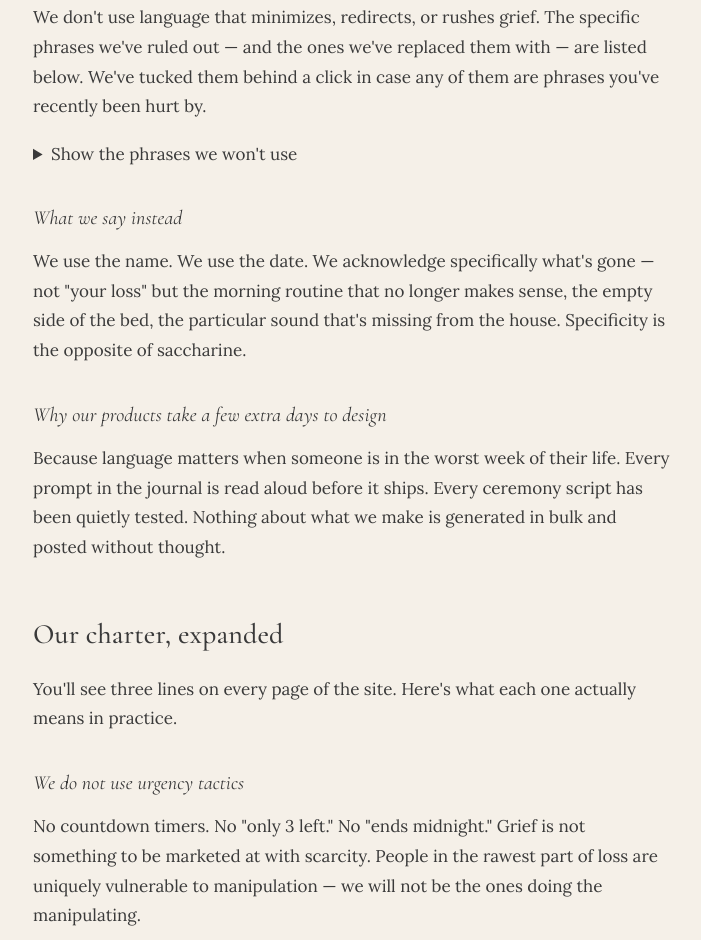
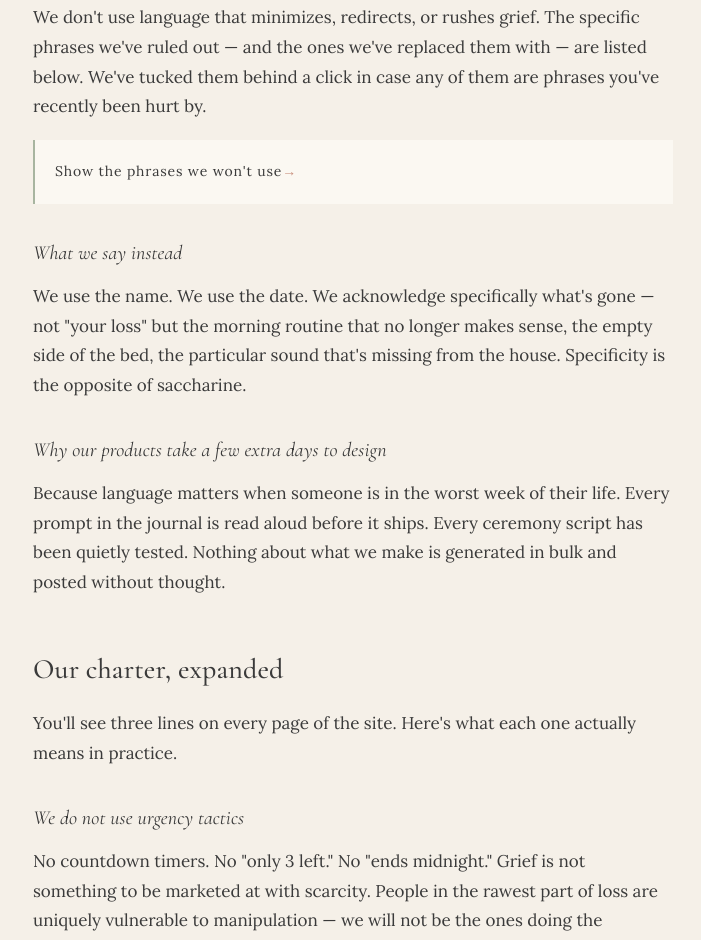
Before and after one commit to gamma-elf88/heirsong-site, a plain HTML site: page about.html in a window 1280 px wide. Shown: the part 1668-2608 px from the top of the page, without its empty margins (287-988 px from the left). Drawn offline with nearby package versions, Linux system fonts and the light colour scheme.

Commit message:
Update styles.css

```diff
--- a/styles.css
+++ b/styles.css
@@ -543,6 +543,45 @@ section p:last-child { margin-bottom: 0; }
   line-height: 1.5;
 }
 
+/* Collapsible phrase reveal (About page) */
+.phrase-reveal {
+  margin: 18px 0 28px;
+  padding: 16px 20px;
+  background: var(--cream-soft);
+  border-left: 2px solid var(--sage);
+}
+.phrase-reveal summary {
+  cursor: pointer;
+  list-style: none;
+  font-family: 'Lora', serif;
+  font-size: 14px;
+  letter-spacing: 0.06em;
+  color: var(--charcoal);
+  padding: 4px 0;
+  transition: color 200ms ease;
+}
+.phrase-reveal summary::-webkit-details-marker { display: none; }
+.phrase-reveal summary::after {
+  content: ' →';
+  color: var(--terracotta);
+  transition: transform 200ms ease;
+  display: inline-block;
+}
+.phrase-reveal[open] summary::after {
+  content: ' ↓';
+}
+.phrase-reveal summary:hover { color: var(--terracotta); }
+.phrase-reveal-body {
+  padding-top: 14px;
+}
+.phrase-reveal-body ul {
+  margin: 0 0 0 22px !important;
+}
+.phrase-reveal-body li {
+  font-size: 15px !important;
+  line-height: 1.65 !important;
+}
+
 /* Page intro (used on About, Studio, Resources, Contact) */
 .page-intro {
   padding: 80px 0 48px;
```
